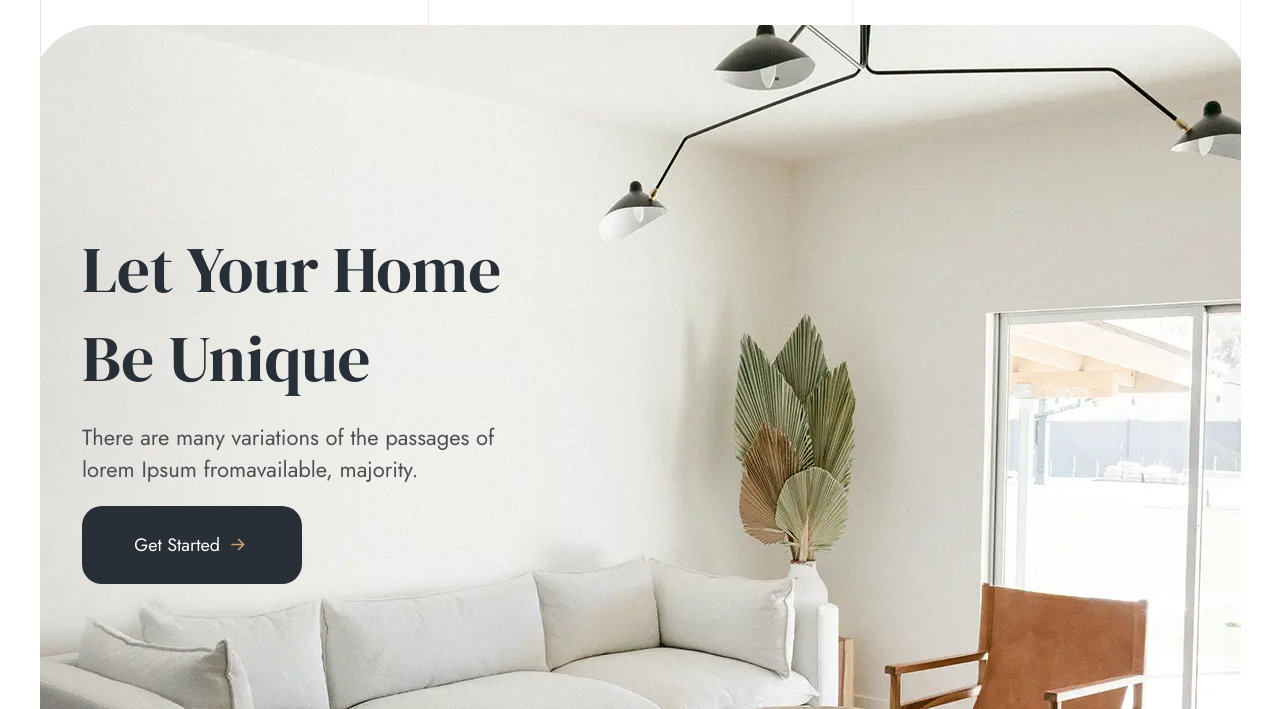
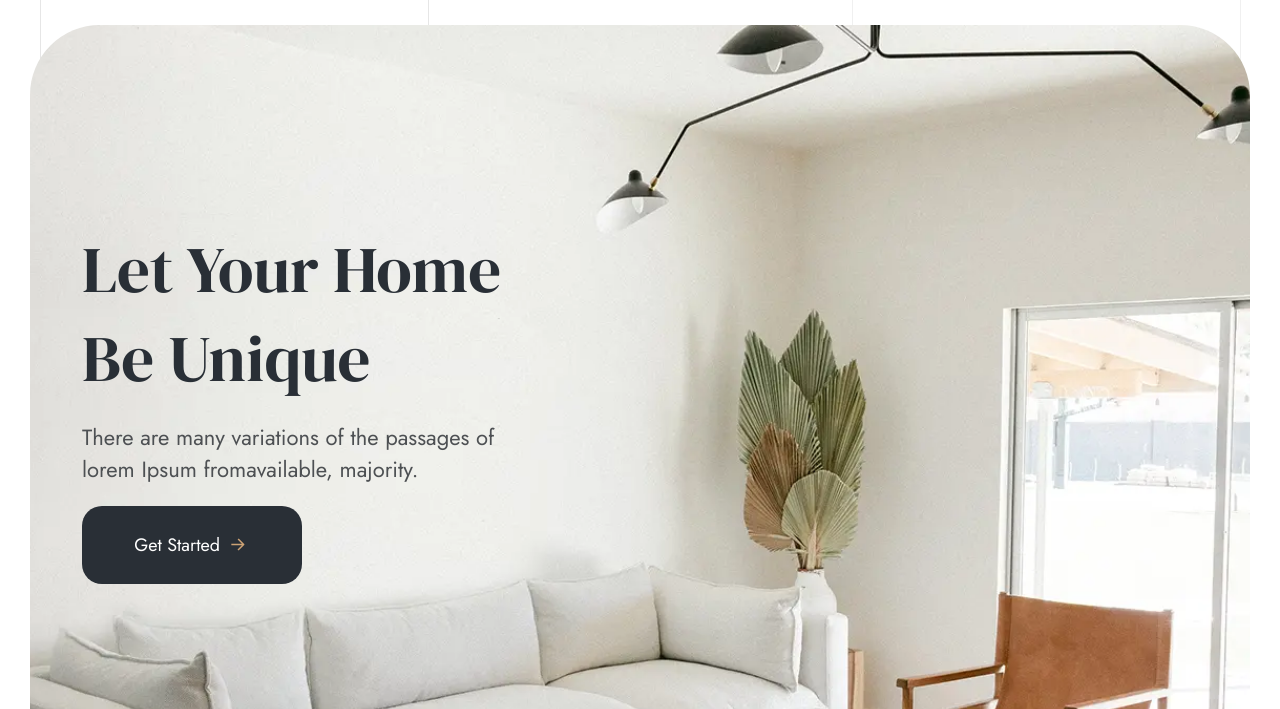
Before and after one commit to vlaDiones/PracticeWeb1, a plain HTML site: page index.html in a window 1280 px wide. Shown: the part 91-800 px from the top of the page. Drawn offline with Linux system fonts and the light colour scheme.

Commit message:
Update style.css

```diff
--- a/assets/styles/style.css
+++ b/assets/styles/style.css
@@ -191,7 +191,7 @@ section {
     width: 100%;
     min-height: 758px;
     background: url(../img/interior/covers/hero_cover_main.webp);
-    background-size: auto 100%;
+	background-size: auto 105%;
     background-position: center;
     background-repeat: no-repeat;
     border-radius: 70px ;
```
